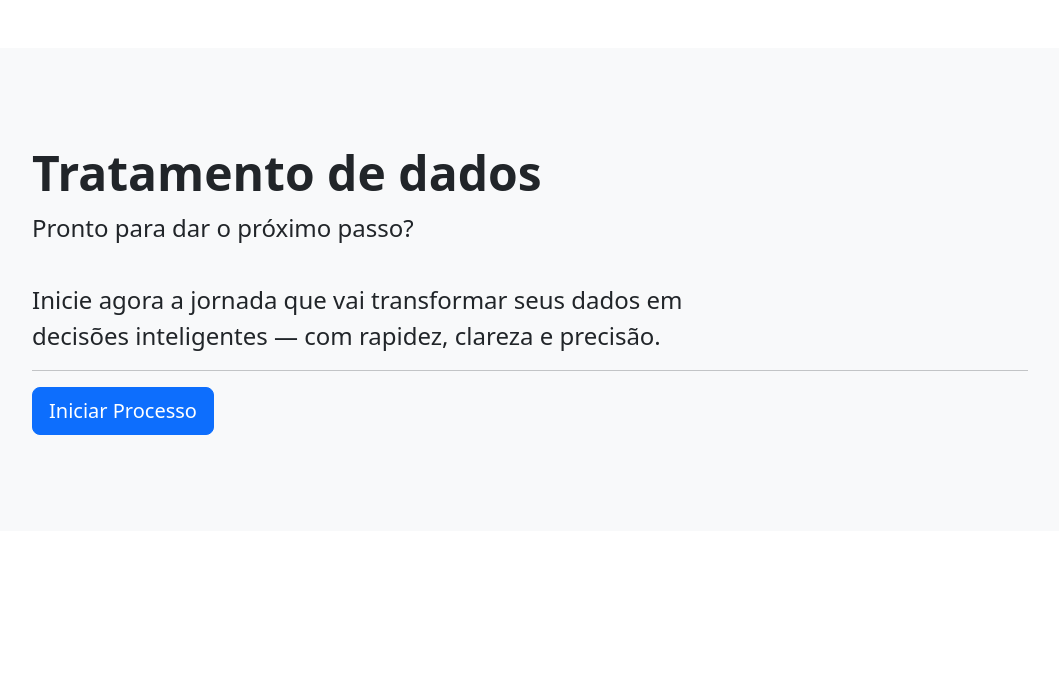
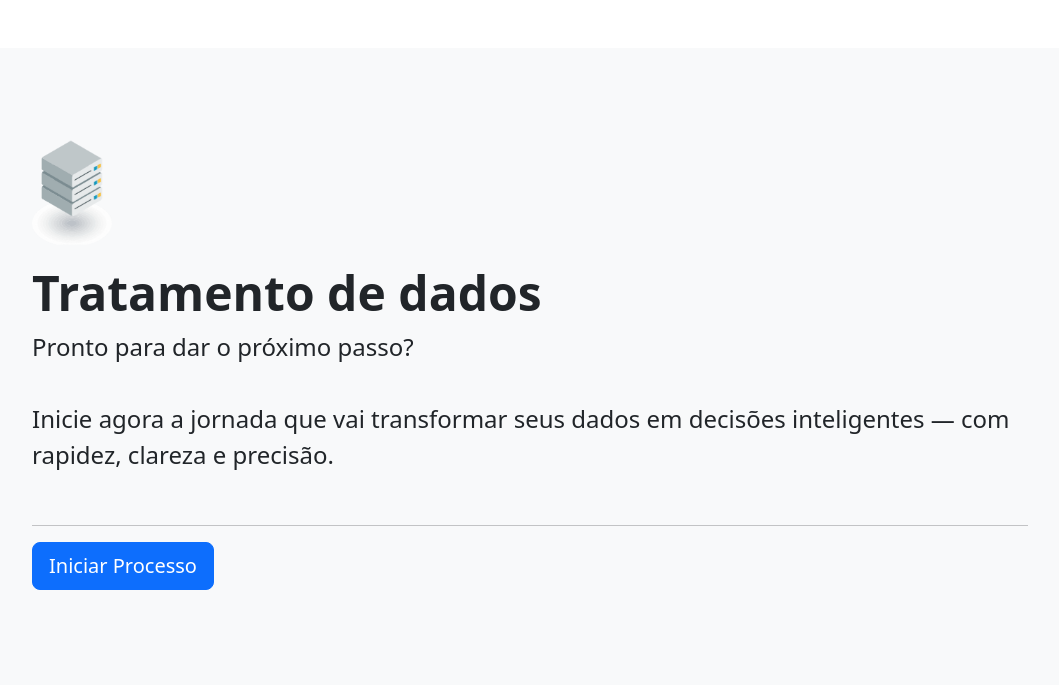
Before and after one commit to raisalomao/transform_data, a Django app: page / in a window 1280 px wide. Shown: the top 685 px of the page, without its empty margins (110-1169 px from the left). Run offline with Django 5.2, Linux system fonts and the light colour scheme.

Commit message:
Ajuste na página inicial com animação de ícone flutando lentamente

```diff
--- a/application/static/css/home_page.css
+++ b/application/static/css/home_page.css
@@ -0,0 +1,10 @@
+@keyframes flutuar {
+    0% { transform: translateY(0); }
+    50% { transform: translateY(-10px); }
+    100% { transform: translateY(0); }
+}
+
+.icone-animado {
+    width: 80px;
+    animation: flutuar 3s ease-in-out infinite;
+}
--- a/application/templates/home_page.html
+++ b/application/templates/home_page.html
@@ -1,3 +1,4 @@
+{% load static %}
 <!DOCTYPE html>
 <html lang="pt-br">
 <head>
@@ -5,15 +6,18 @@
     <meta name="viewport" content="width=device-width, initial-scale=1.0">
     <title>Tratamento de dados</title>
     <link href="https://cdn.jsdelivr.net/npm/bootstrap@5.3.3/dist/css/bootstrap.min.css" rel="stylesheet">
+    <link rel="stylesheet" href="{% static 'css/home_page.css' %}">
 </head>
 <body>
     <div class="container mt-5">
         <div class="p-5 mb-4 bg-light rounded-3">
             <div class="container-fluid py-5">
+                <img src="{% static 'img/icon.png' %}" alt="Ícone" class="icone-animado mb-3" style="width: 80px; height: auto;">
                 <h1 class="display-5 fw-bold">{{ titulo }}</h1>
-                <p class="col-md-8 fs-4">
+                <p class="col-md-20 fs-4">
                     Pronto para dar o próximo passo? <br><br>
-                    Inicie agora a jornada que vai transformar seus dados em decisões inteligentes — com rapidez, clareza e precisão.
+                    Inicie agora a jornada que vai transformar seus dados em decisões inteligentes — com rapidez, clareza e precisão.<br><br>
+                    <!-- Em ambientes de dados modernos, a agilidade no processo de ETL é essencial para garantir que as informações estejam sempre atualizadas e disponíveis em tempo real. -->
                 </p>
                 <hr>
                 <div class="d-grid gap-2 d-md-flex justify-content-md-start">
```
